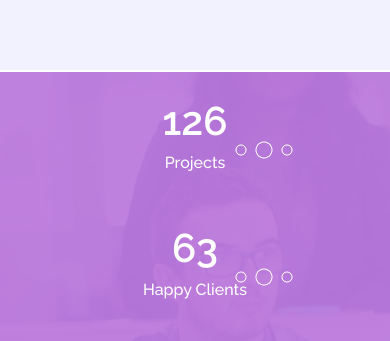
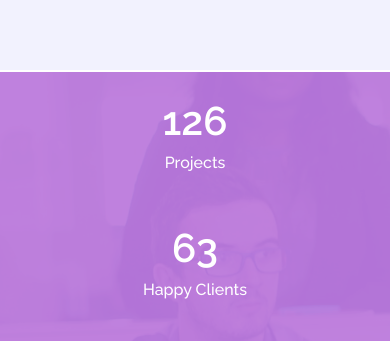
Before and after one commit to trong-tin/project-2, a plain HTML site: page index.html in a window 390 px wide. Shown: the part 7079-7420 px from the top of the page. Drawn offline with nearby package versions, Linux system fonts and the light colour scheme; a web font is replaced by a local one.

Commit message:
Update project-mini2

```diff
--- a/assets/css/styles.css
+++ b/assets/css/styles.css
@@ -442,9 +442,17 @@
     padding: 0 0;
     height: 100%;
 }
-.section-eight .container .row{
+
+.section-eight .container .row {
     height: 100%;
 }
+
+@media screen and (max-width:992px) {
+    .section-eight .container .inner-box:before {
+        opacity: 0;
+    }
+}
+
 .section-eight .container .inner-box {
     height: 100%;
     text-align: center;
```
